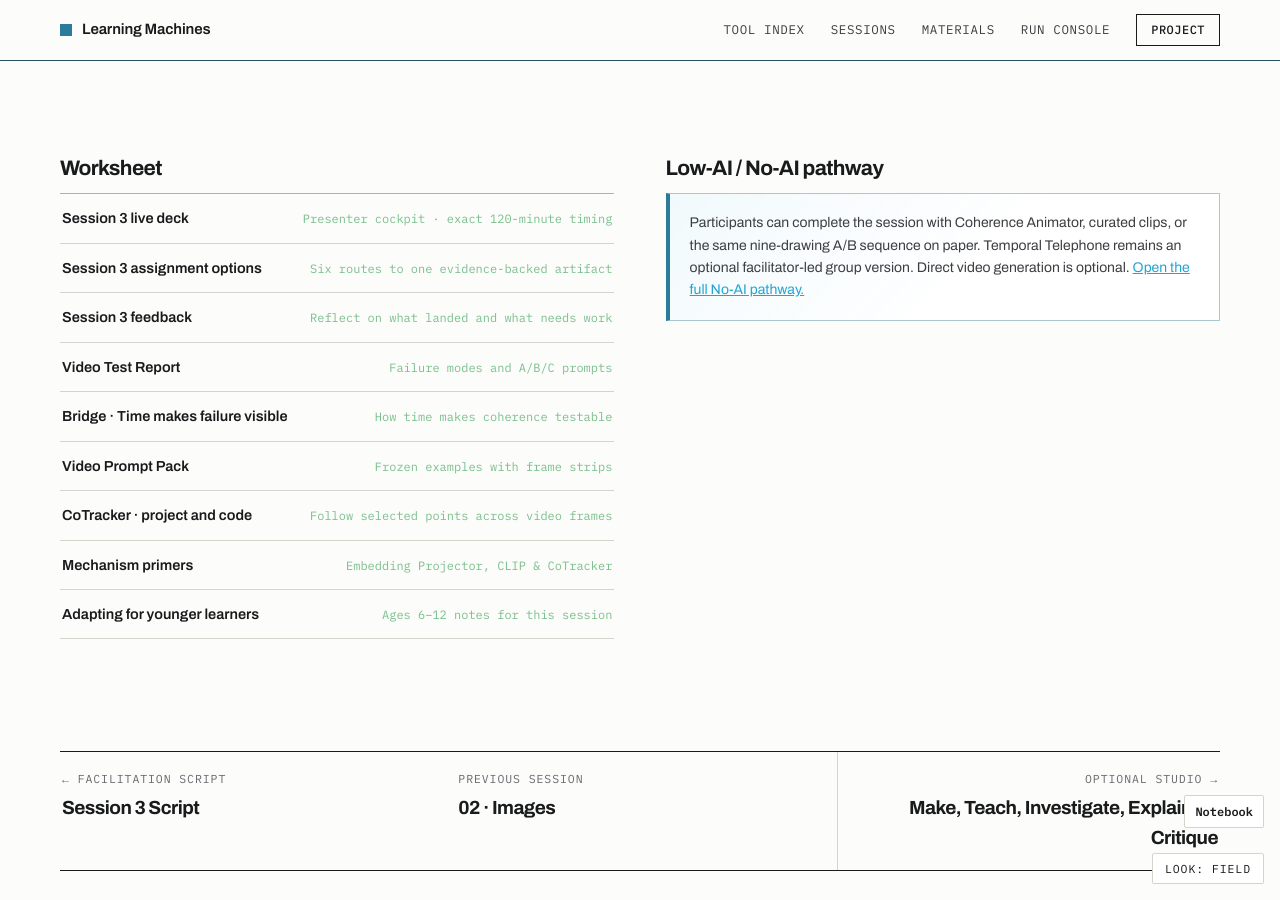
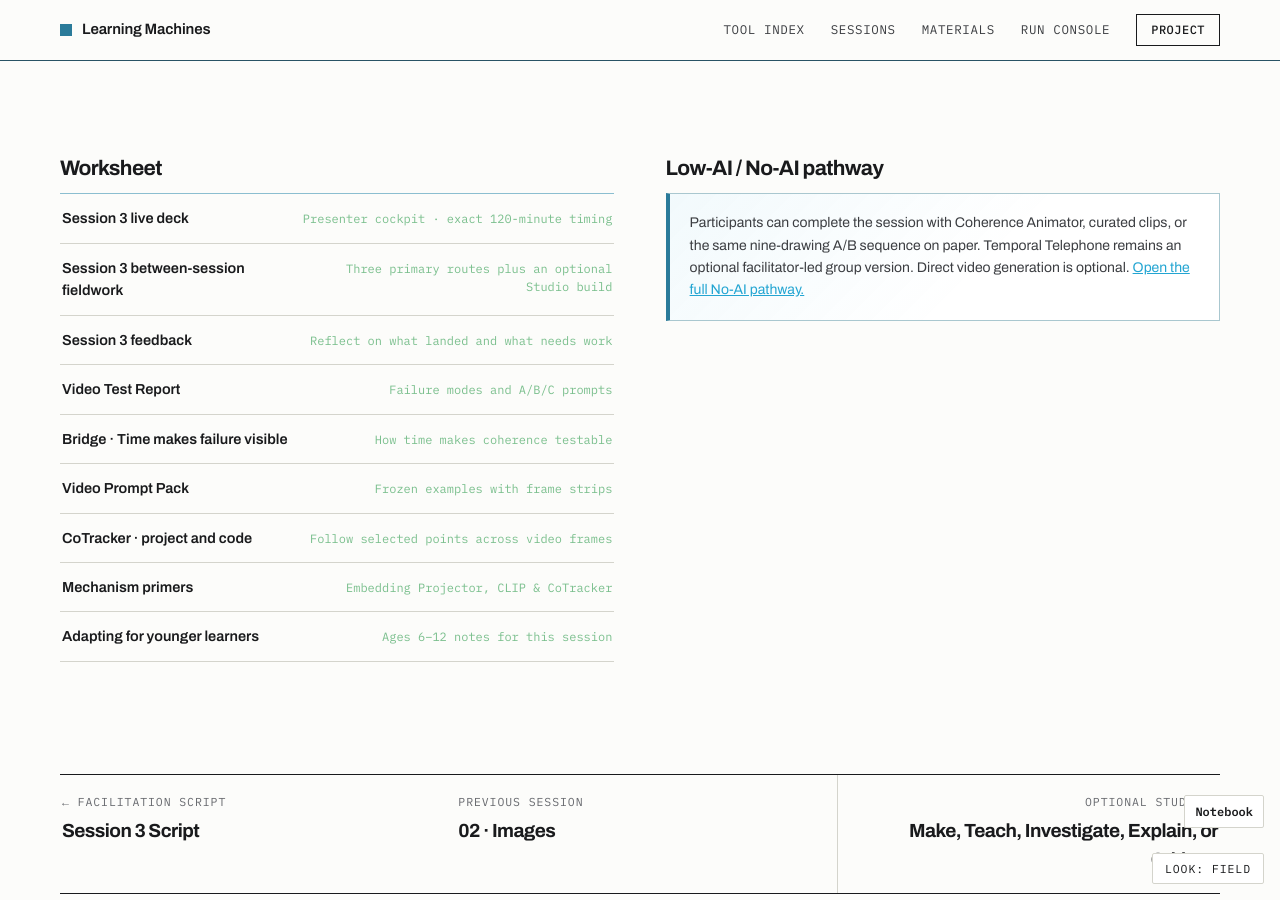
Before and after one commit to saberkhan372/learning-machines-tools, a Jekyll site: the page pages/session-video.html, which Jekyll copies as it is, in a window 1280 px wide and 900 px high, scrolled down 6627 px. Built offline with Jekyll 4.4.1, drawn with Linux system fonts in a browser that asks for light colours; some web fonts are replaced.

Commit message:
Link Session 3 fieldwork from recap

```diff
--- a/pages/session-3-recap.html
+++ b/pages/session-3-recap.html
@@ -338,7 +338,7 @@
         <h2 id="action-items">Action items</h2>
         <ul class="action-list">
           <li><b>Participants:</b> fill out the <a href="session-3-feedback.html">Session 3 feedback form</a> — including whether you'd present at an August showcase and which Saturday works (the 8th or the 15th)</li>
-          <li><b>Participants:</b> if you're joining the showcase, make one thing to present — a tool, activity, artifact, or set of questions from any of the three sessions — and submit outstanding assignments beforehand</li>
+          <li><b>Participants:</b> choose one route from the <a href="session-3-assignment.html">Session 3 between-session fieldwork</a>. If you're joining the showcase, bring one rough thing to present — a tool, activity, artifact, critique, or set of questions from any of the three sessions</li>
           <li><b>Educators of 13–16-year-olds:</b> see Andy's shared invite about the Experience AI / Google DeepMind educator workshop (run a day-long workshop, give feedback to researchers)</li>
           <li><b>Host:</b> schedule the optional August showcase from feedback responses (needs ~3–4 presenters to be worthwhile), and email an end-of-month August office hour to every cohort</li>
           <li><b>Host:</b> consider an onion-skin option in the Coherence Animator, and a "fix one part of a frame" concept for a future tool</li>
@@ -352,6 +352,7 @@
           <ul class="resource-list">
             <li><a href="../tools/coherence-animator/">Coherence Animator</a><span class="res-who">session tool</span></li>
             <li><a href="session-video.html">Session 3 · Video overview</a><span class="res-who">session page</span></li>
+            <li><a href="session-3-assignment.html">Session 3 between-session fieldwork</a><span class="res-who">test · translate · critique · build</span></li>
             <li><a href="../worksheets/video-test-report/">Video Test Report</a><span class="res-who">worksheet</span></li>
           </ul>
         </div>
--- a/pages/session-video.html
+++ b/pages/session-video.html
@@ -450,8 +450,8 @@
               <span class="d-desc">Presenter cockpit · exact 120-minute timing</span>
             </a>
             <a class="doc-row" href="session-3-assignment.html">
-              <span class="d-name">Session 3 assignment options</span>
-              <span class="d-desc">Six routes to one evidence-backed artifact</span>
+              <span class="d-name">Session 3 between-session fieldwork</span>
+              <span class="d-desc">Three primary routes plus an optional Studio build</span>
             </a>
             <a class="doc-row" href="session-3-feedback.html">
               <span class="d-name">Session 3 feedback</span>
--- a/sw.js
+++ b/sw.js
@@ -16,7 +16,7 @@
    Paths are relative to the worker's own location (the site root, under any
    GitHub Pages baseurl). */
 
-var CACHE = "lm-shell-v27";
+var CACHE = "lm-shell-v28";
 
 /* Resolved against the SW scope (the site root). */
 var PRECACHE = [
```
